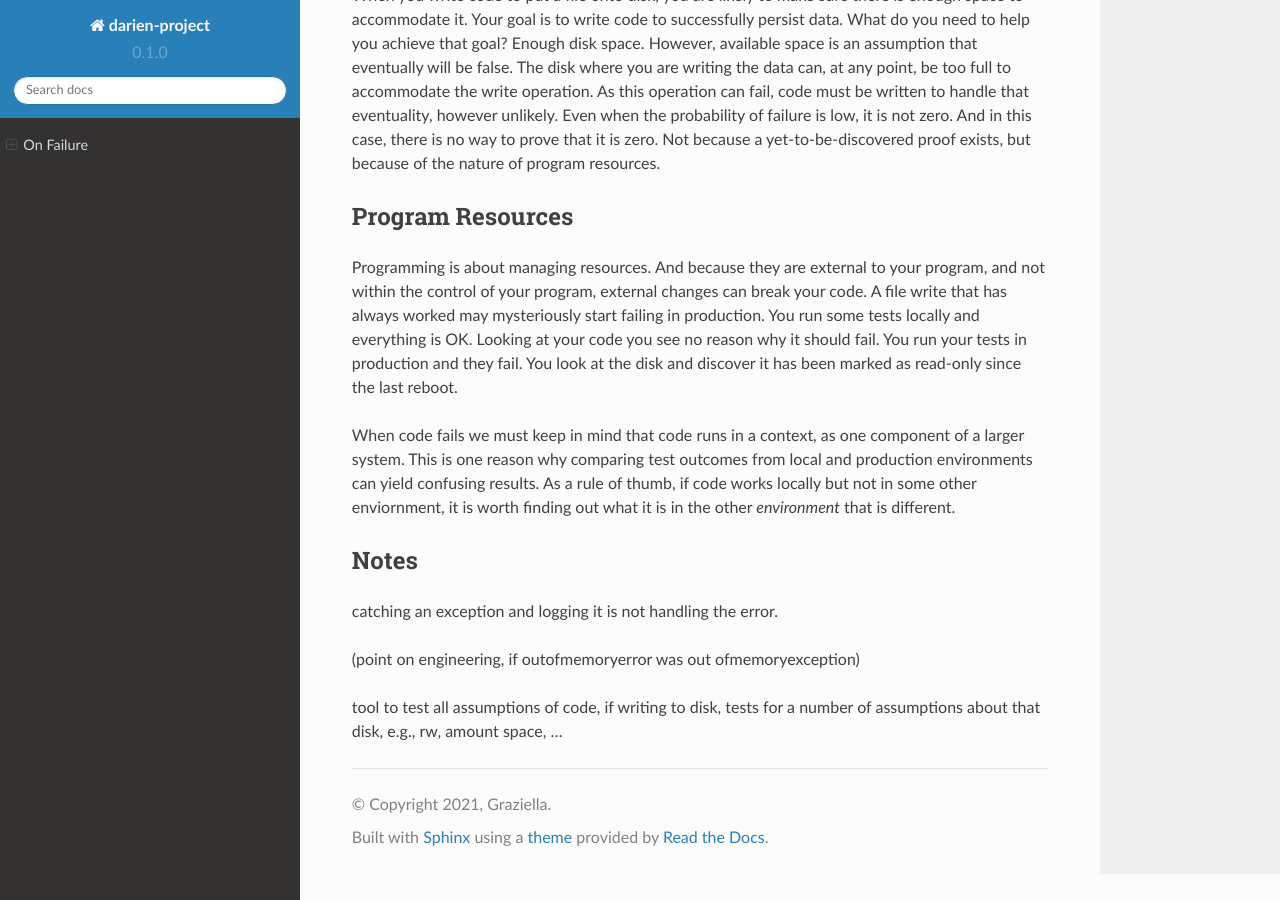
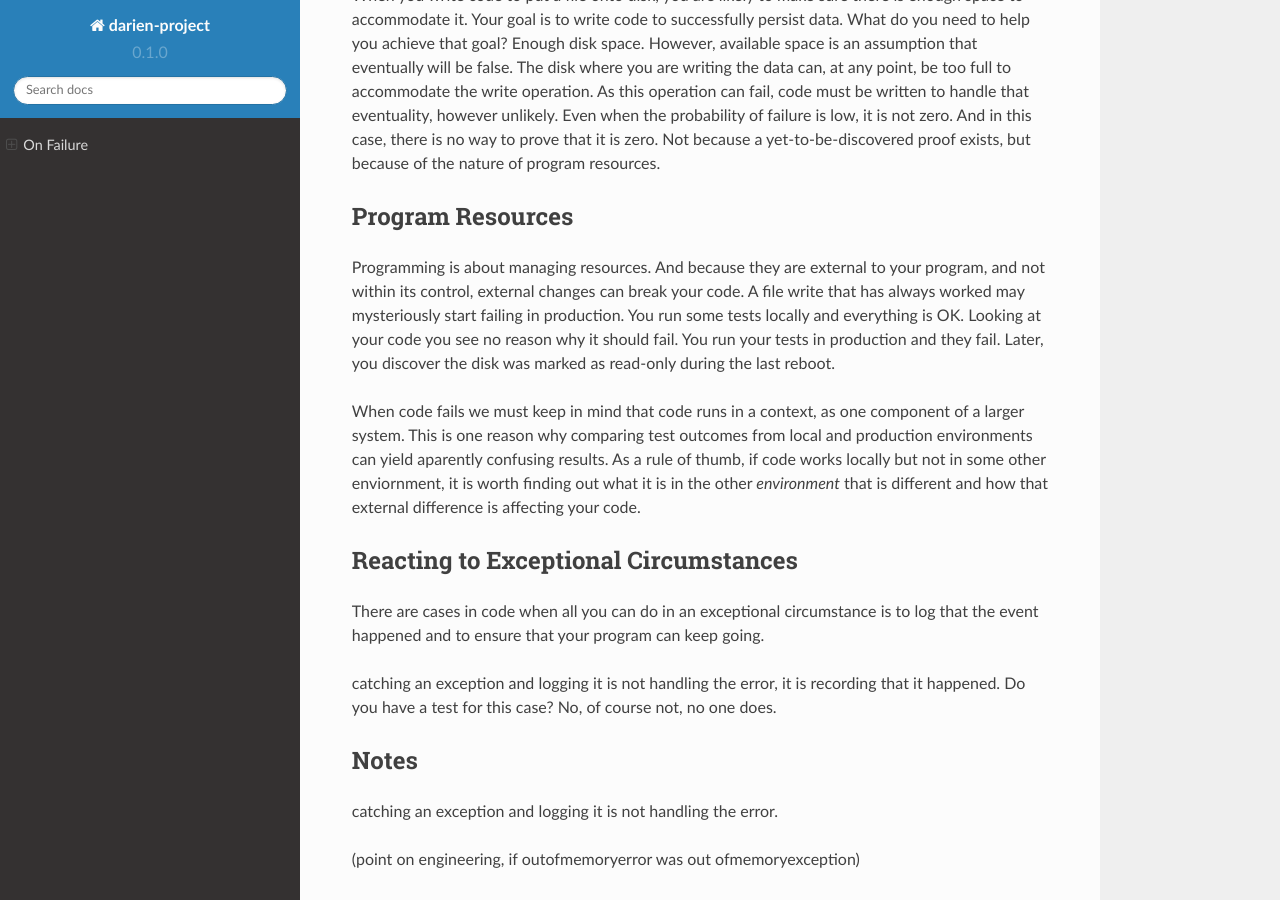
Before and after one commit to jh-evans/readthedocs, a Sphinx documentation site: the page built from docs/source/on_failure.rst, in a window 1280 px wide and 900 px high, scrolled down 608 px. Built offline with Sphinx 7.4.7 and the Read the Docs theme 2.0.0, drawn with Linux system fonts in a browser that asks for light colours.

Commit message:
Update on_failure.rst

```diff
--- a/docs/source/on_failure.rst
+++ b/docs/source/on_failure.rst
@@ -20,12 +20,19 @@ is no way to prove that it is zero. Not because a yet-to-be-discovered proof exi
 Program Resources
 -----------------
 
-Programming is about managing resources. And because they are external to your program, and not within the control of your program, external changes can break your code. A file write that has always
-worked may mysteriously start failing in production. You run some tests locally and everything is OK. Looking at your code you see no reason why it should fail. You run your tests in production and they fail.
-You look at the disk and discover it has been marked as read-only since the last reboot.
+Programming is about managing resources. And because they are external to your program, and not within its control, external changes can break your code. A file write that has always
+worked may mysteriously start failing in production. You run some tests locally and everything is OK. Looking at your code you see no reason why it should fail. You run your tests in production and they fail. Later, you discover the disk was marked as read-only during the last reboot.
 
-When code fails we must keep in mind that code runs in a context, as one component of a larger system. This is one reason why comparing test outcomes from local and production environments can yield confusing
-results. As a rule of thumb, if code works locally but not in some other enviornment, it is worth finding out what it is in the other *environment* that is different.
+When code fails we must keep in mind that code runs in a context, as one component of a larger system. This is one reason why comparing test outcomes from local and production environments can yield
+aparently confusing results. As a rule of thumb, if code works locally but not in some other enviornment, it is worth finding out what it is in the other *environment* that is different and how that
+external difference is affecting your code.
+
+Reacting to Exceptional Circumstances
+-------------------------------------
+
+There are cases in code when all you can do in an exceptional circumstance is to log that the event happened and to ensure that your program can keep going.
+
+catching an exception and logging it is not handling the error, it is recording that it happened. Do you have a test for this case? No, of course not, no one does.
 
 Notes
 -----
```
